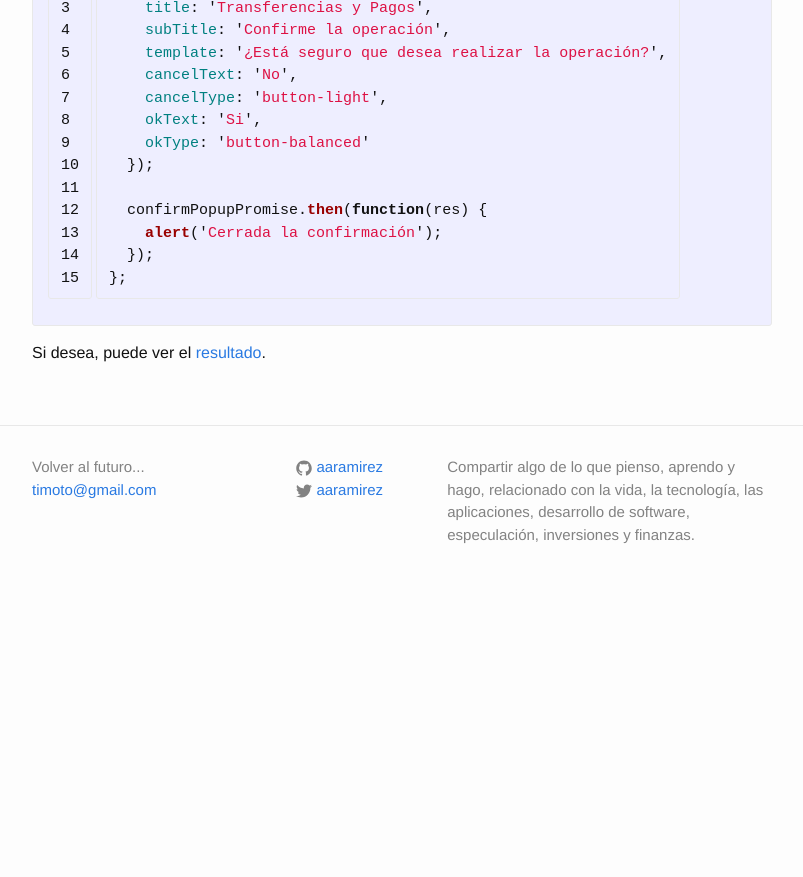
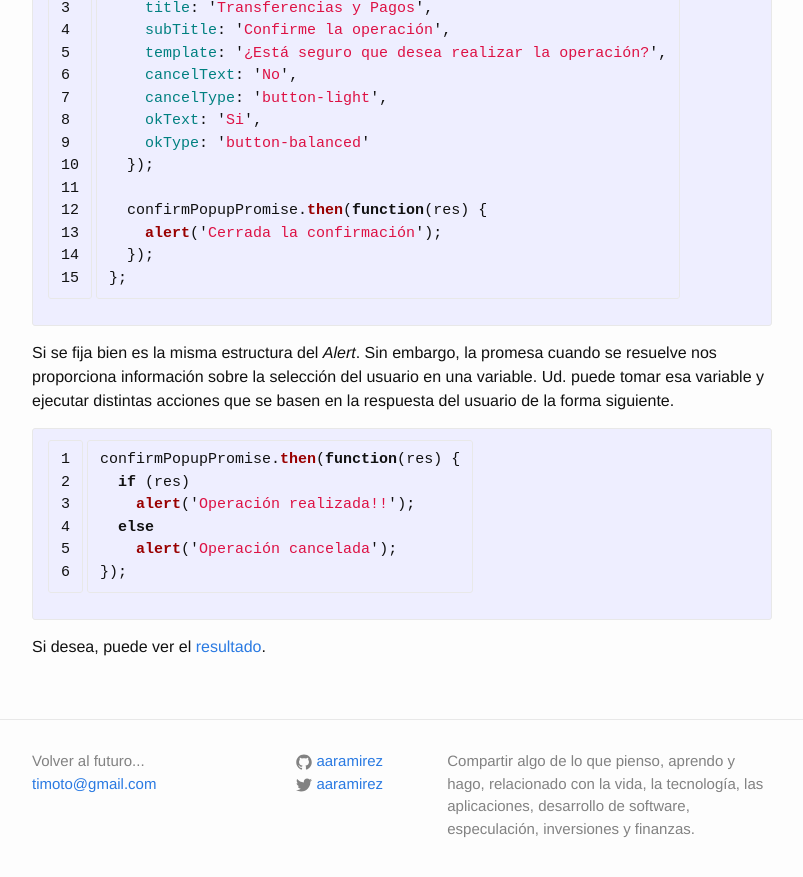
Before and after one commit to aaramirez/aaramirez.github.io, a Jekyll site: the page built from _posts/desarrollos/ionic/2015-11-2-popups.markdown, in a window 1280 px wide and 900 px high, scrolled down 1836 px. Shown: the top 877 px of the window, without its empty margins (238-1041 px from the left). Built offline with Jekyll 4.4.1, drawn with Linux system fonts in a browser that asks for light colours; before the commit the page ends 2442 px from its top, so only the background shows below that.

Commit message:
Confirm Added with response management

```diff
--- a/_posts/desarrollos/ionic/2015-11-2-popups.markdown
+++ b/_posts/desarrollos/ionic/2015-11-2-popups.markdown
@@ -87,6 +87,19 @@ $scope.showConfirm = function() {
 };
 {% endhighlight %}
 
+Si se fija bien es la misma estructura del *Alert*. Sin embargo, la promesa cuando se resuelve nos proporciona información sobre la selección del usuario en una variable. Ud. puede tomar esa variable y ejecutar distintas acciones que se basen en la respuesta del usuario de la forma siguiente.
+
+{% highlight js linenos %}
+confirmPopupPromise.then(function(res) {
+  if (res)
+    alert('Operación realizada!!');
+  else
+    alert('Operación cancelada');
+});
+{% endhighlight %}
+
+
+
 Si desea, puede ver el [resultado][4].
 
 [1]: http://ionicframework.com/ "ionic Framework"
```
